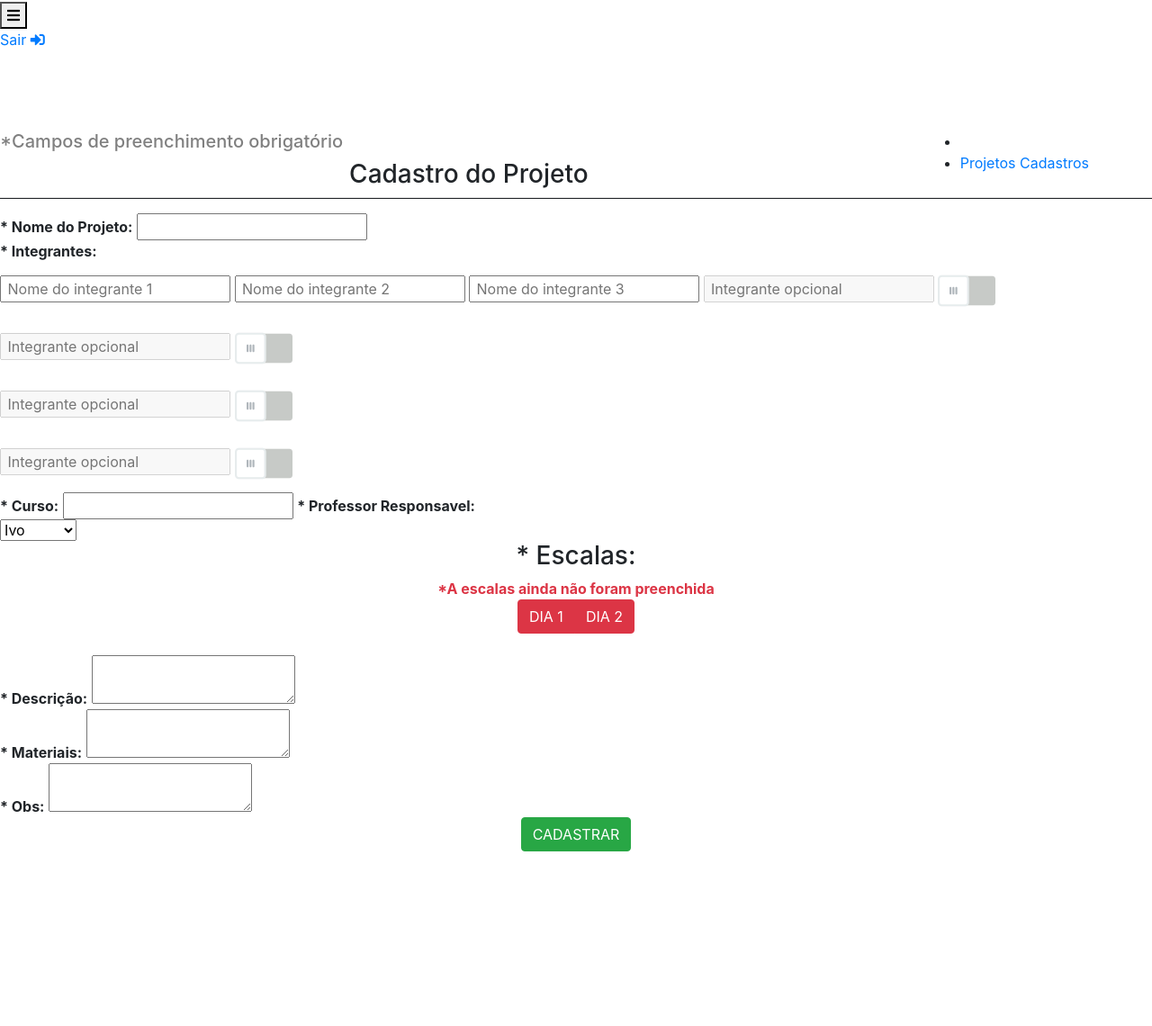
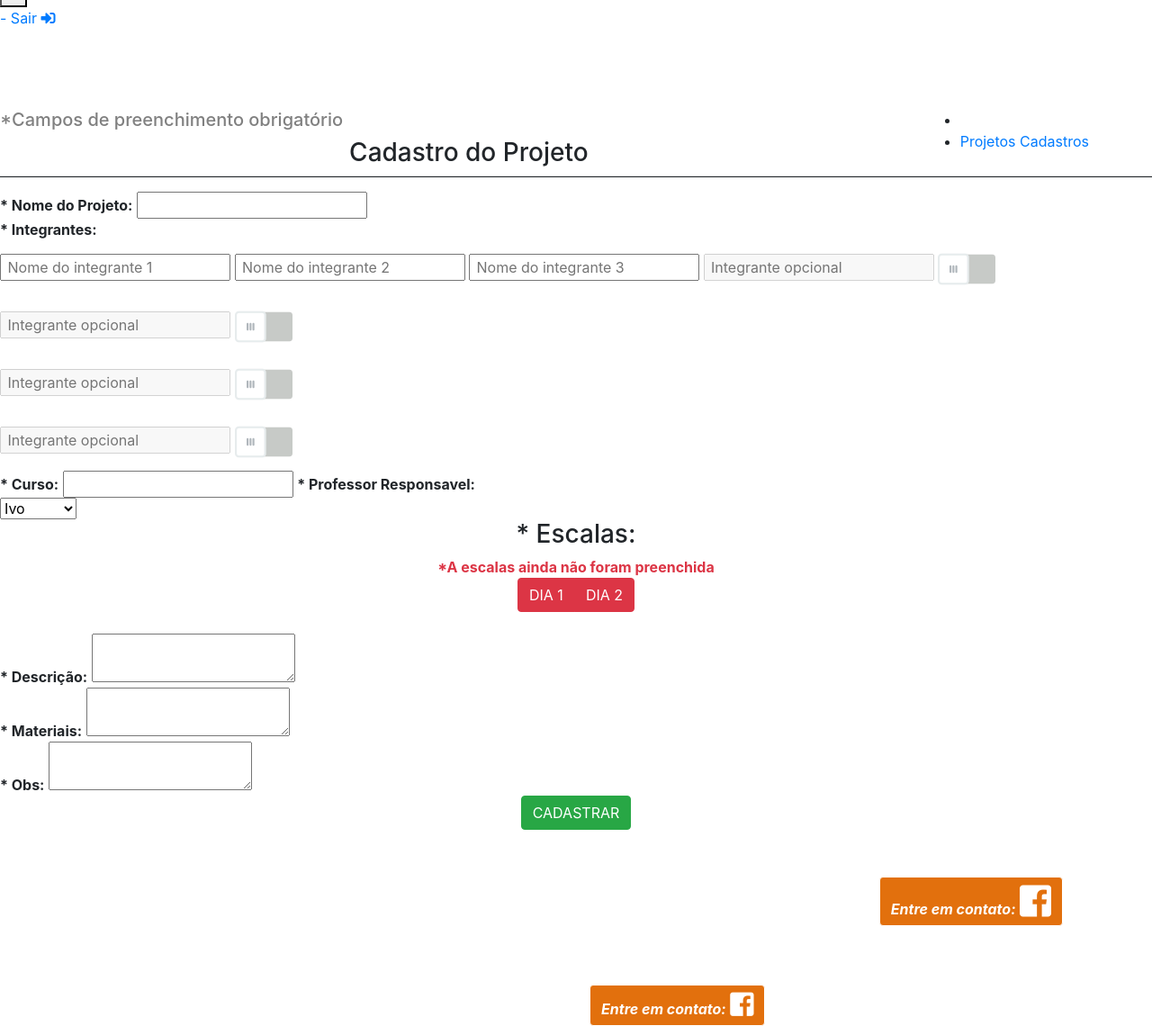
Before and after one commit to ryanraul/projeto_epa, a PHP site: page /cadastro.php in a window 1280 px wide. Shown: the part 522-1662 px from the top of the page at 90% size. Before the commit the page ends 1468 px from the top, so only its background shows below. Run offline with PHP 8.4, Linux system fonts and the light colour scheme; a user stored in the database is signed in; data comes from the database, SQL or seed files in the repository; data that the repository does not hold is empty; some libraries are stand-ins or nearby versions.

Commit message:
Mudanças no layout
- Links
- Rodape
- Botões

```diff
--- a/cadastro.php
+++ b/cadastro.php
@@ -54,10 +54,10 @@
 
 
       <div class="header-black">
-         <center>  <a href="#" style="text-decoration: none; color: white; font-weight: bold;">Usuário: <?php echo $linha['nome']; ?></a> </center>
+
           <button id="btn-bars" type="button"><i class="fas fa-bars"></i></button>
           <div class="d-none d-sm-block">
-          <a href="sair.php" id="btn-login" style="text-decoration: none;">Sair <i class="fas fa-sign-in-alt"></i></a>
+          <a href="sair.php" id="btn-login" style="text-decoration: none;"><?php echo $linha['nome']; ?> - Sair <i class="fas fa-sign-in-alt"></i></a>
           </div>
           <div class="d-block d-sm-none">
             <a href="sair.php" id="btn-login"><i class="fas fa-sign-in-alt"></i></a>
@@ -179,9 +179,43 @@
         </div>
 
       </section>
-
-    <!-- Optional JavaScript -->
-    <!-- jQuery first, then Popper.js, then Bootstrap JS -->
-
+      <footer>
+        <div id="footer">
+          <div class="container" style="padding-top: 10px; color: white;">
+          <div id="desktop">
+              <div class="row">
+                <div class="col" align="left">
+                <h3>EPA Performance</h3>
+                <ul>
+                  <li>
+                    <i><b>Desenvolvido por RJ</b></i>
+                  </li>
+                </ul>
+                </div>
+              <div class="col" align="right" id="suporte">
+                <h3 style="font-size: ;">Precisa de ajuda?</h3>
+                <a href="http://www.facebook.com.br" id="btnfooter" class="btn btn-primary" style="background-color: #e2700d; border-style: solid; border-color: #fff; margin-right: 14px;"><i><b>Entre em contato:</b></i> <i class="fab fa-facebook-square" style="font-size: 40px; "></i></a>
+              </div>
+            </div>
+          </div>
+          <div id="mobile">
+                <div class="row">
+                  <div class="col" align="left">
+                  <h3>EPA Performance</h3>
+                  <ul>
+                    <li>
+                      <i><b>Desenvolvido por RJ</b></i>
+                    </li>
+                  </ul>
+                  </div>
+                <div class="col" align="left" id="suporte">
+                  <h3 style="font-size: ;">Precisa de ajuda?</h3><br>
+                  <a href="http://www.facebook.com.br" class="btn btn-primary" style="background-color: #e2700d; border-style: solid; border-color: #fff; margin-right: 14px;"><i><b>Entre em contato:</b></i> <i class="fab fa-facebook-square" style="font-size: 30px; "></i></a>
+                </div>
+              </div>
+            </div>
+          </div>
+        </div>
+      </footer>
   </body>
 </html>
--- a/login.php
+++ b/login.php
@@ -43,7 +43,7 @@
 
 	else if($nivel_acesso==1){
 
-		header("Location: indexlater.php");
+		header("Location: projetosalu.php");
 
 	}
 	else if($nivel_acesso==3){
```
Also changed, not shown: projetolistalu.php (+39 -6 lines), projetosalu.php (+39 -6 lines).
